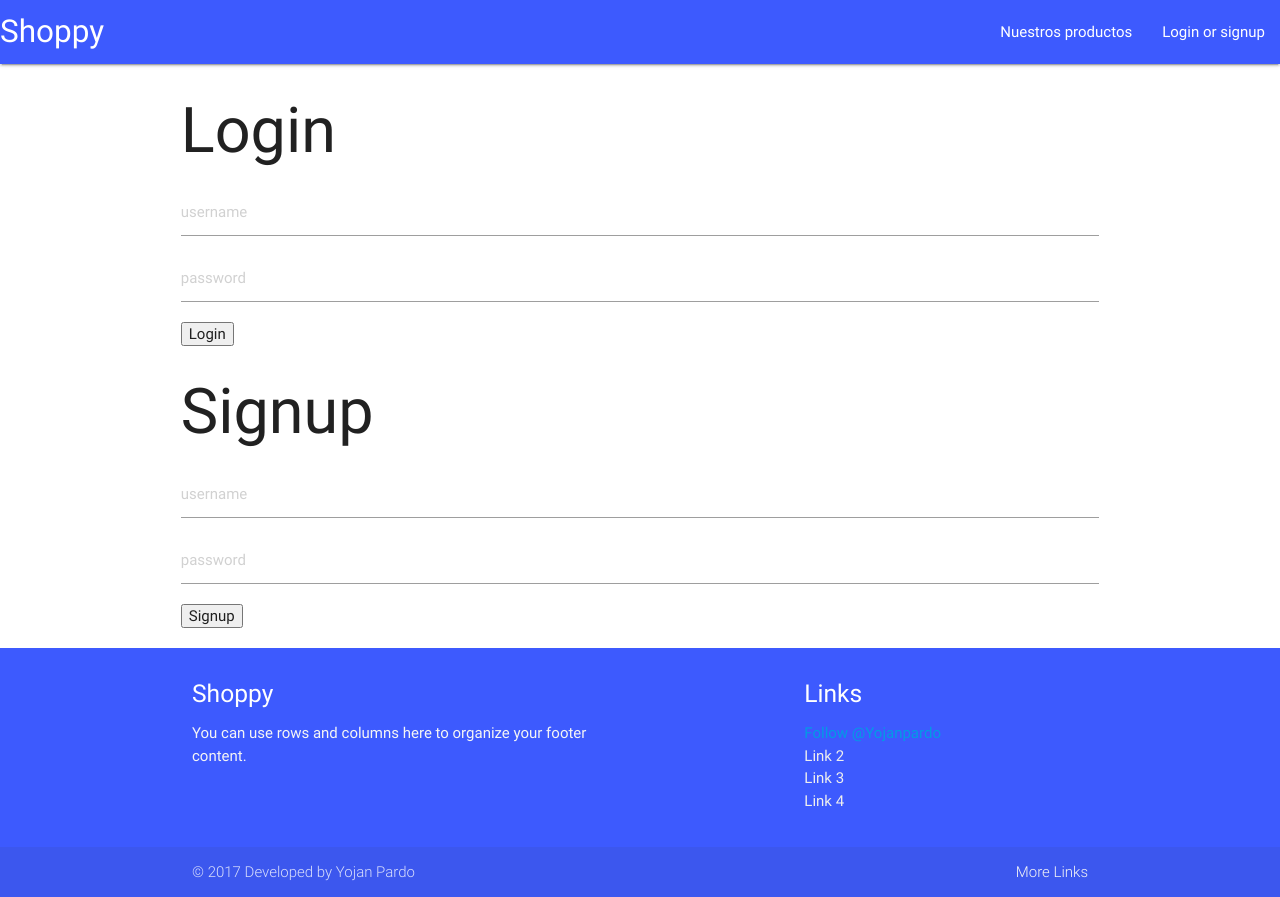
After one commit to Yojanpardo/shoppy_django, a Django app: page /login/ in a window 1280 px wide. The commit adds this page. Run offline with Django 3.2, Linux system fonts and the light colour scheme; some libraries are stand-ins or nearby versions.

Commit message:
agrego el template de login, ahora puedo hacer signup, login y logout a los usuarios

```diff
--- a/products/urls.py
+++ b/products/urls.py
@@ -1,7 +1,9 @@
 from django.conf.urls import url
 from . import views
-
+from django.contrib.auth import views as auth_views
 urlpatterns = [
+	url(r'^login/$', views.auth_login, name='auth_login'),
+	url(r'^logout$', auth_views.logout, {'next_page':'/'}, name='logout'),
 	url(r'^$', views.index, name='hello'),
 	url(r'^products/', views.ProductList.as_view(), name='all_products'),
 	url(r'^product/(?P<pk>[0-9]+)/$',views.ProductDetail.as_view(), name='product_detail'),
--- a/products/views.py
+++ b/products/views.py
@@ -1,8 +1,11 @@
-from django.shortcuts import render, get_object_or_404
+from django.shortcuts import render, get_object_or_404, redirect
 from django.template import loader #importa el cargador de plntilla de django
 
 from django.views.generic import ListView
 from django.views.generic.detail import DetailView
+
+from django.contrib.auth import authenticate, login
+from django.contrib.auth.models import User
 
 from django.http import HttpResponse, HttpResponseRedirect
 from .models import Product
@@ -19,25 +22,12 @@ def index(request):
 	}
 	return HttpResponse(template.render(context, request))
 
-#def all_products(request):
-#	title = 'Productos'
-#	product = Product.objects.order_by('id')
-#	template = loader.get_template('products/products.html')
-#	context = {
-#		'title': title,
-#		'product': product
-#	}
-#		return HttpResponse(template.render(context, request))
-	#return render(request, 'index.html') carga una pantilla.
 
+class ProductList(ListView):
+	model = Product
 
-def product_detail(request, pk):
-	product = get_object_or_404(Product, pk=pk)
-	template = loader.get_template('products/product_detail.html')
-	context = {
-		'product': product
-	}
-	return HttpResponse(template.render(context, request))
+class ProductDetail(DetailView):
+	model = Product
 
 def new_product(request):
 	if request.method == 'POST':
@@ -54,8 +44,41 @@ def new_product(request):
 	}
 	return HttpResponse(template.render(context, request))
 
-class ProductList(ListView):
-	model = Product
+def  auth_login(request):
+	if request.method == 'POST':
+		action = request.POST.get('action', None)
+		username = request.POST.get('username', None)
+		password = request.POST.get('password', None)
 
-class ProductDetail(DetailView):
-	model = Product
+		if action == 'signup':
+			user=User.objects.create_user(username=username,
+				                          password=password)
+			user.save()
+		elif action=='login':
+			user = authenticate(username=username, password=password)
+			login(request,user)
+			return redirect('/')
+
+	context = {}
+	return render(request, 'login/login.html',context)
+
+
+#def all_products(request):
+#	title = 'Productos'
+#	product = Product.objects.order_by('id')
+#	template = loader.get_template('products/products.html')
+#	context = {
+#		'title': title,
+#		'product': product
+#	}
+#		return HttpResponse(template.render(context, request))
+	#return render(request, 'index.html') carga una pantilla.
+
+
+#def product_detail(request, pk):
+#	product = get_object_or_404(Product, pk=pk)
+#	template = loader.get_template('products/product_detail.html')
+#	context = {
+#		'product': product
+#	}
+#	return HttpResponse(template.render(context, request))
--- a/templates/base.html
+++ b/templates/base.html
@@ -16,7 +16,12 @@
         		<a href="/" class="brand-logo">Shoppy</a>
         		<ul class="right hide-on-med-and-down">
           			<li><a href="/products">Nuestros productos</a></li>
-          			<li><a href="">Components</a></li>
+                {% if user.is_authenticated %}
+                    <li>{{ user.username }}</li>
+                    <li><a href="{% url "products:logout" %}" >logout</a></li>
+                {% else %}
+                    <li><a href="{% url "products:auth_login" %}">Login or signup</a></li>
+                {% endif %}
         		</ul>
       		</div>
     	</nav>
--- /dev/null
+++ b/templates/login/login.html
@@ -0,0 +1,20 @@
+{% extends "base.html" %}
+{% block page_title %}login or signup{% endblock %}
+{% block content %}
+<h1>Login</h1>
+<form action="" method="post">
+	{% csrf_token %}
+	<input type="hidden" name="action" value="login">
+	<input type="text" name="username" placeholder="username">
+	<input type="password" name="password" placeholder="password">
+	<input type="submit" name="Login" value="Login">
+</form>
+<h1>Signup</h1>
+<form action="" method="post">
+	{% csrf_token %}
+	<input type="hidden" name="action" value="signup">
+	<input type="text" name="username" placeholder="username">
+	<input type="password" name="password" placeholder="password">
+	<input type="submit" name="Signup" value="Signup">
+</form>
+{% endblock %}
```
